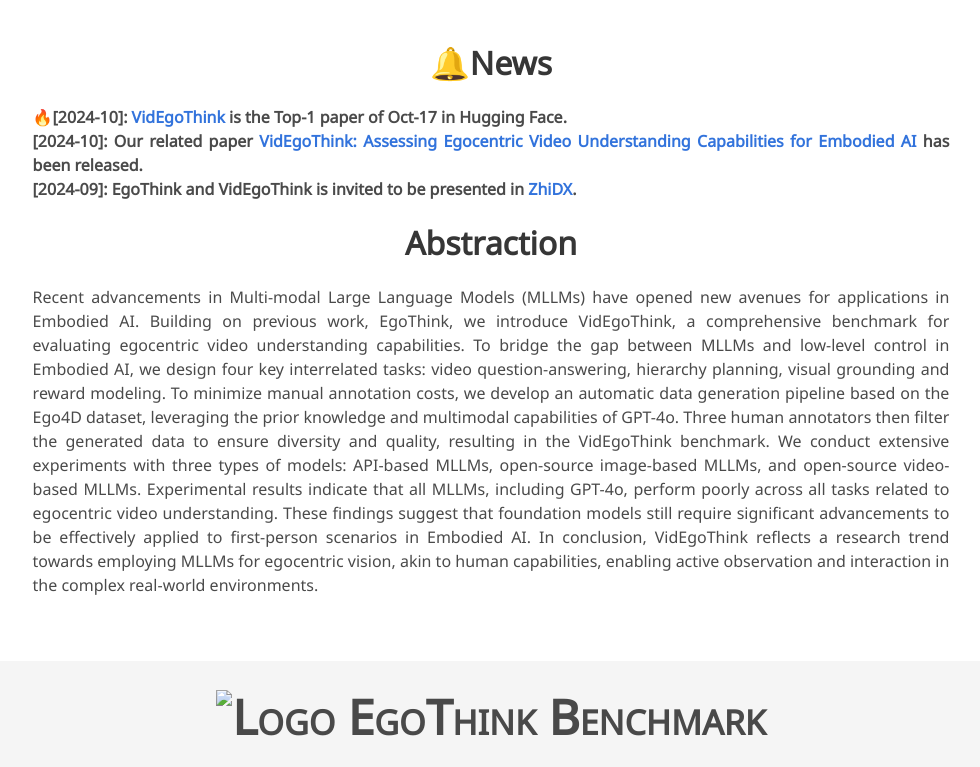
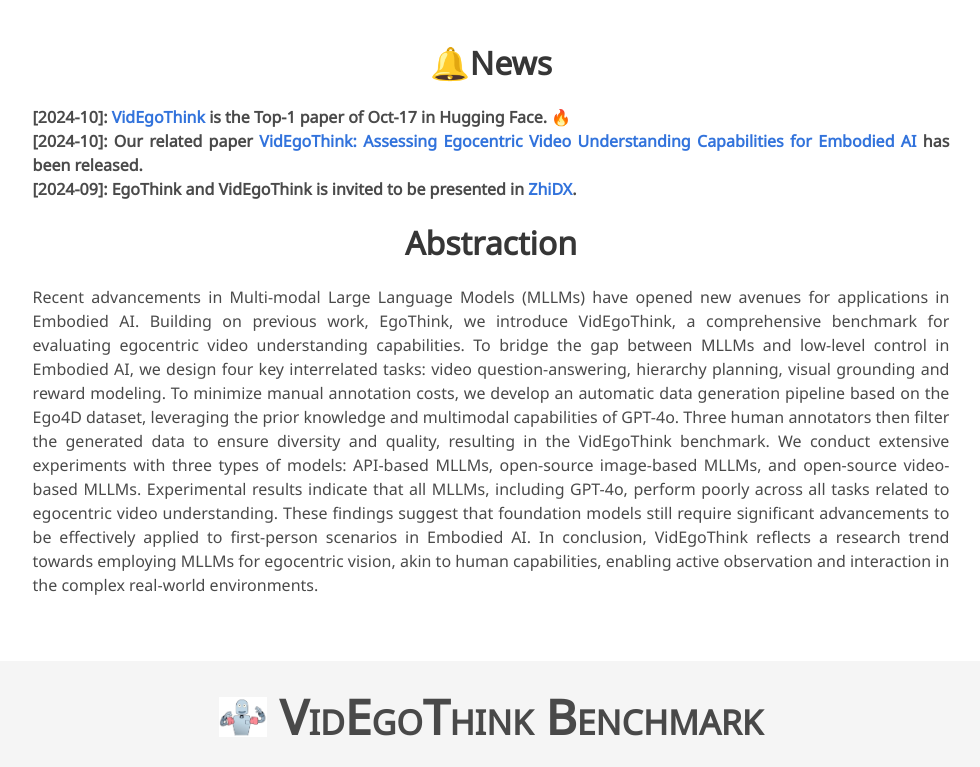
Before and after one commit to AdaCheng/VidEgoThink, a plain HTML site: page index.html in a window 1280 px wide. Shown: the part 1113-1880 px from the top of the page, without its empty margins (149-1129 px from the left). Drawn offline with nearby package versions, Linux system fonts and the light colour scheme; a script that the page names is missing; some icons are missing; a web font is replaced by a local one.

Commit message:
Update index.html

```diff
--- a/index.html
+++ b/index.html
@@ -243,7 +243,7 @@
         <h2 class="title is-3">🔔News</h2>
         <div class="content has-text-justified">
           <p>
-            <b>🔥[2024-10]: <a href="https://huggingface.co/papers/2410.11623">VidEgoThink</a> is the Top-1 paper of Oct-17 in Hugging Face.</b><br>
+            <b>[2024-10]: <a href="https://huggingface.co/papers/2410.11623">VidEgoThink</a> is the Top-1 paper of Oct-17 in Hugging Face. 🔥</b><br>
             <b>[2024-10]: Our related paper <a href="https://arxiv.org/abs/2410.11623">VidEgoThink: Assessing Egocentric Video Understanding Capabilities for Embodied AI</a> has been released.</b><br>
             <b>[2024-09]: EgoThink and VidEgoThink is invited to be presented in <a href="https://zhidx.com/p/441426.html">ZhiDX</a>.</b><br>
           </p>
@@ -264,8 +264,8 @@
 <section class="hero is-light is-small">
   <div class="hero-body has-text-centered">
   <h1 class="title is-1 mmmu">
-    <img src="static/images/EgoThink_icon.png" style="width:1em;vertical-align: middle" alt="Logo"/>
-    <span class="mmmu" style="vertical-align: middle">EgoThink Benchmark</span>
+    <img src="static/images/VidEgoThink_icon.png" style="width:1em;vertical-align: middle" alt="Logo"/>
+    <span class="mmmu" style="vertical-align: middle">VidEgoThink Benchmark</span>
   </h1>
   </div>
 </section>
```
